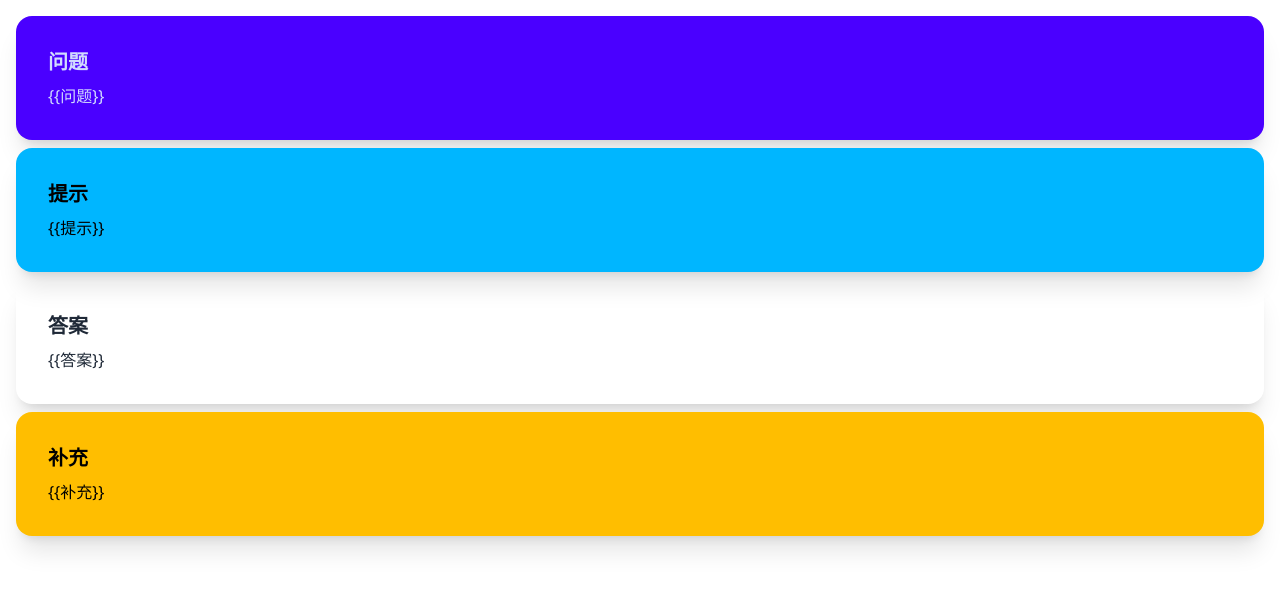
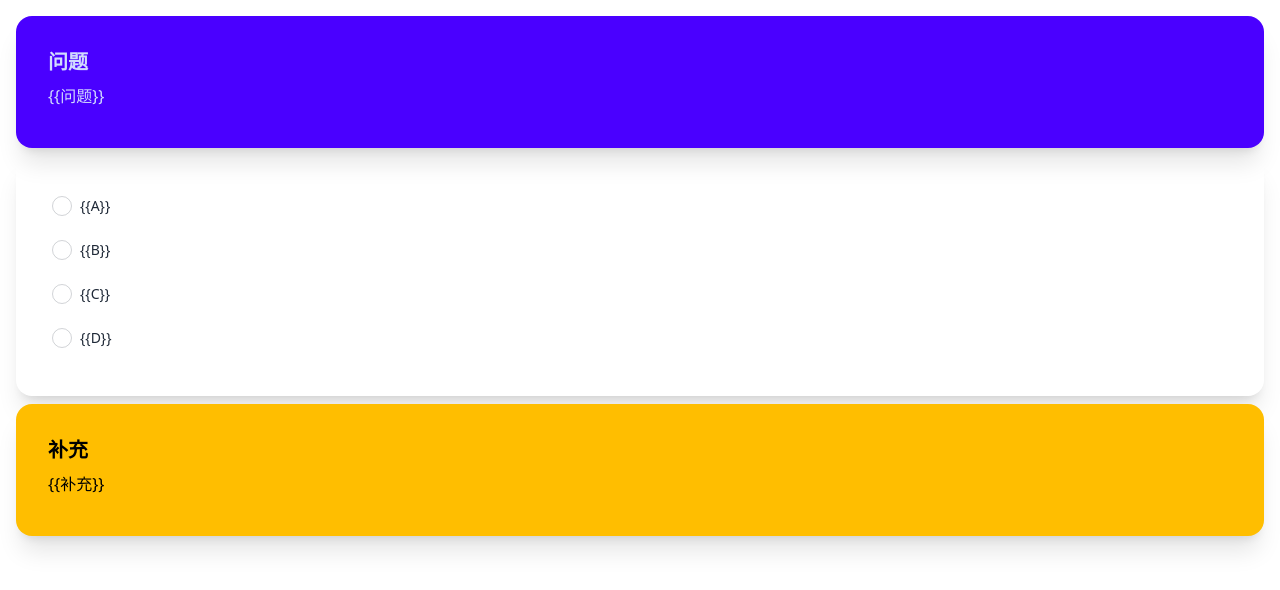
Before and after one commit to zhaorui2000/zr-anki-template, a Preact app: page / in a window 1280 px wide. Shown: the top 590 px of the page. Built offline with nearby package versions, Linux system fonts and the light colour scheme.

Commit message:
单选、问答模板

```diff
--- a/package.json
+++ b/package.json
@@ -10,7 +10,8 @@
   },
   "dependencies": {
     "class-variance-authority": "^0.7.0",
-    "preact": "^10.24.3"
+    "preact": "^10.24.3",
+    "uuid": "^11.0.2"
   },
   "devDependencies": {
     "@preact/preset-vite": "^2.9.1",
--- /dev/null
+++ b/src/components/Badge.jsx
@@ -0,0 +1,35 @@
+import { cva } from "class-variance-authority";
+
+export default function Badge(props) {
+  const { title, color, children } = props;
+  const badgeClass = cva(["badge"], {
+    variants: {
+      color: {
+        primary: ["badge-primary"],
+        secondary: ["badge-secondary"],
+        accent: ["badge-accent"],
+        neutral: ["badge-neutral"],
+        base: ["base-100"],
+        info: ["badge-info"],
+        success: ["badge-success"],
+        warning: ["badge-warning"],
+        error: ["badge-error"],
+      },
+      outline: {
+        true: ["badge-outline"],
+      },
+      size: {
+        lg: ["badge-lg"],
+        md: ["badge-md"],
+        sm: ["badge-sm"],
+        xs: ["badge-xs"],
+      },
+    },
+    defaultVariants: {
+      color: "base",
+      outline: true,
+      size: "xs",
+    },
+  });
+  return <span class={badgeClass({ color })}>{children}</span>;
+}
--- /dev/null
+++ b/src/components/Button.jsx
@@ -0,0 +1,62 @@
+import { cva } from "class-variance-authority";
+export default function Button(props) {
+  const {
+    disabled,
+    children,
+    color,
+    size,
+    outline,
+    square,
+    circle,
+    ...restProps
+  } = props;
+  const buttonClass = cva(["btn"], {
+    variants: {
+      color: {
+        primary: ["btn-primary"],
+        secondary: ["btn-secondary"],
+        accent: ["btn-accent"],
+        neutral: ["btn-neutral"],
+        base: ["base-100"],
+        info: ["btn-info"],
+        success: ["btn-success"],
+        warning: ["btn-warning"],
+        error: ["btn-error"],
+      },
+      size: {
+        lg: ["btn-lg"],
+        md: [],
+        sm: ["btn-sm"],
+        xs: ["btn-xs"],
+      },
+      outline: {
+        true: ["btn-outline"],
+        false: [],
+      },
+      square: {
+        true: ["btn-square"],
+        false: [],
+      },
+      circle: {
+        true: ["btn-circle"],
+        false: [""],
+      },
+    },
+    defaultVariants: {
+      color: "base",
+      size: "sm",
+      outline: false,
+      square: false,
+      circle: false,
+    },
+  });
+  return (
+    <button
+      disabled={disabled}
+      className={buttonClass({ color, size, outline, square, circle })}
+      {...restProps}
+    >
+      {children}
+    </button>
+  );
+}
--- a/src/components/Card.jsx
+++ b/src/components/Card.jsx
@@ -1,7 +1,7 @@
 import { cva } from "class-variance-authority";
 
 export default function Card(props) {
-  const { title, color, children } = props;
+  const { title, color, actions, children } = props;
   const cardClass = cva(["card", "shadow-xl"], {
     variants: {
       color: {
@@ -24,7 +24,8 @@ export default function Card(props) {
     <div class={cardClass({ color })}>
       <div class="card-body">
         {title && <h2 class="card-title">{title}</h2>}
-        <p>{children}</p>
+        {children}
+        <div class="card-actions justify-end">{actions}</div>
       </div>
     </div>
   );
--- /dev/null
+++ b/src/components/Radio.jsx
@@ -0,0 +1,65 @@
+import { cva, cx } from "class-variance-authority";
+export default function Radio(props) {
+  const {
+    name,
+    disabled,
+    children,
+    checkColor,
+    size,
+    className,
+    textClass,
+    bgColor,
+    ...restProps
+  } = props;
+  const radioClass = cva(["radio"], {
+    variants: {
+      checkColor: {
+        primary: ["radio-primary"],
+        secondary: ["radio-secondary"],
+        accent: ["radio-accent"],
+        neutral: ["radio-neutral"],
+        base: ["base-100"],
+        info: ["radio-info"],
+        success: ["radio-success"],
+        warning: ["radio-warning"],
+        error: ["radio-error"],
+      },
+      bgColor: {
+        primary: ["bg-primary"],
+        secondary: ["bg-secondary"],
+        accent: ["bg-accent"],
+        neutral: ["bg-neutral"],
+        base: ["base-100"],
+        info: ["bg-info"],
+        success: ["bg-success"],
+        warning: ["bg-warning"],
+        error: ["bg-error"],
+      },
+      size: {
+        lg: ["radio-lg"],
+        md: ["radio-md"],
+        sm: ["radio-sm"],
+        xs: ["radio-xs"],
+      },
+    },
+    defaultVariants: {
+      checkColor: "base",
+      size: "sm",
+      bgColor: "base",
+    },
+  });
+  return (
+    <div class="form-control w-fit">
+      <label class="label cursor-pointer">
+        <input
+          type="radio"
+          name={name}
+          disabled={disabled}
+          class={cx(radioClass({ checkColor, size, bgColor }), className)}
+          {...restProps}
+        />
+        <span class={cx("label-text", "ml-2", textClass)}>{children}</span>
+      </label>
+    </div>
+  );
+}
--- a/src/main.jsx
+++ b/src/main.jsx
@@ -1,5 +1,5 @@
 import { render } from "preact";
 import "./index.css";
-import App from "./问答题/reverse";
+import App from "./单选题/reverse";
 
 render(<App />, document.getElementById("app"));
--- /dev/null
+++ b/src/modules/Tags.jsx
@@ -0,0 +1,12 @@
+import { useEffect, useState } from "preact/hooks";
+import Badge from "../components/Badge";
+
+// 展示anki的 Tags 内容
+export default function Tags() {
+  const strArr = "{{Tags}}".split(" ").filter((item) => !!item);
+  return strArr.length > 0
+    ? strArr.map((item) => {
+        return <Badge>{item}</Badge>;
+      })
+    : null;
+}
--- /dev/null
+++ b/src/单选题/index.jsx
@@ -0,0 +1,89 @@
+import { useCallback, useState } from "preact/hooks";
+import Button from "../components/Button";
+import Card from "./../components/Card";
+import Radio from "./../components/Radio";
+import { v4 as uuid } from "uuid";
+export default function App() {
+  const [result, setResult] = useState();
+  const [showAnswer, setShowAnswer] = useState(false);
+
+  const question = "{{问题}}";
+  const optionA = "{{A}}";
+  const optionB = "{{B}}";
+  const optionC = "{{C}}";
+  const optionD = "{{D}}";
+  const answer = "{{答案}}";
+
+  const name = uuid();
+
+  const calcColor = useCallback(
+    function (value) {
+      if (!showAnswer) {
+        return "";
+      }
+      if (value === answer.toUpperCase()) {
+        return "success";
+      }
+      if (value === result) {
+        return "error";
+      }
+    },
+    [showAnswer]
+  );
+
+  const handleClick = function () {
+    setShowAnswer(true);
+  };
+  const handleChange = function (e) {
+    setResult(e.target.value);
+  };
+
+  return (
+    <div className="flex flex-col gap-y-2 p-4">
+      <Card title="问题" color="primary">
+        {question}
+      </Card>
+      <Card>
+        <Radio
+          value="A"
+          name={name}
+          onChange={handleChange}
+          bgColor={calcColor("A")}
+          checkColor={calcColor("A")}
+        >
+          {optionA}
+        </Radio>
+        <Radio
+          value="B"
+          name={name}
+          onChange={handleChange}
+          bgColor={calcColor("B")}
+          checkColor={calcColor("B")}
+        >
+          {optionB}
+        </Radio>
+        <Radio
+          value="C"
+          name={name}
+          onChange={handleChange}
+          bgColor={calcColor("C")}
+          checkColor={calcColor("C")}
+        >
+          {optionC}
+        </Radio>
+        <Radio
+          value="D"
+          name={name}
+          onChange={handleChange}
+          bgColor={calcColor("D")}
+          checkColor={calcColor("D")}
+        >
+          {optionD}
+        </Radio>
+      </Card>
+      <Button color="primary" disabled={showAnswer} onClick={handleClick}>
+        确定
+      </Button>
+    </div>
+  );
+}
--- /dev/null
+++ b/src/单选题/reverse.jsx
@@ -0,0 +1,65 @@
+import { useCallback, useState } from "preact/hooks";
+import Card from "./../components/Card";
+import Radio from "./../components/Radio";
+import { v4 as uuid } from "uuid";
+export default function App() {
+  const question = "{{问题}}";
+  const optionA = "{{A}}";
+  const optionB = "{{B}}";
+  const optionC = "{{C}}";
+  const optionD = "{{D}}";
+  const answer = "{{答案}}";
+  const extension = "{{补充}}";
+  const name = uuid();
+
+  const calcColor = useCallback(function (value) {
+    if (value === answer.toUpperCase()) {
+      return "success";
+    }
+  }, []);
+
+  return (
+    <div className="flex flex-col gap-y-2 p-4">
+      <Card title="问题" color="primary">
+        {question}
+      </Card>
+      <Card>
+        <Radio
+          value="A"
+          name={name}
+          bgColor={calcColor("A")}
+          checkColor={calcColor("A")}
+        >
+          {optionA}
+        </Radio>
+        <Radio
+          value="B"
+          name={name}
+          bgColor={calcColor("B")}
+          checkColor={calcColor("B")}
+        >
+          {optionB}
+        </Radio>
+        <Radio
+          value="C"
+          name={name}
+          bgColor={calcColor("C")}
+          checkColor={calcColor("C")}
+        >
+          {optionC}
+        </Radio>
+        <Radio
+          value="D"
+          name={name}
+          bgColor={calcColor("D")}
+          checkColor={calcColor("D")}
+        >
+          {optionD}
+        </Radio>
+      </Card>
+      <Card color="warning" title="补充">
+        {extension}
+      </Card>
+    </div>
+  );
+}
--- a/src/问答题/reverse.jsx
+++ b/src/问答题/reverse.jsx
@@ -1,4 +1,5 @@
 import Card from "../components/Card";
+import Tags from "../modules/Tags";
 
 export default function App() {
   const question = "{{问题}}";
@@ -13,7 +14,9 @@ export default function App() {
       <Card title="提示" color="info">
         {prompt}
       </Card>
-      <Card title="答案">{answer}</Card>
+      <Card title="答案" actions={<Tags></Tags>}>
+        {answer}
+      </Card>
       <Card title="补充" color="warning">
         {extension}
       </Card>
```
Also changed, not shown: 1 other file (tests, documents, lock files or other folders).
